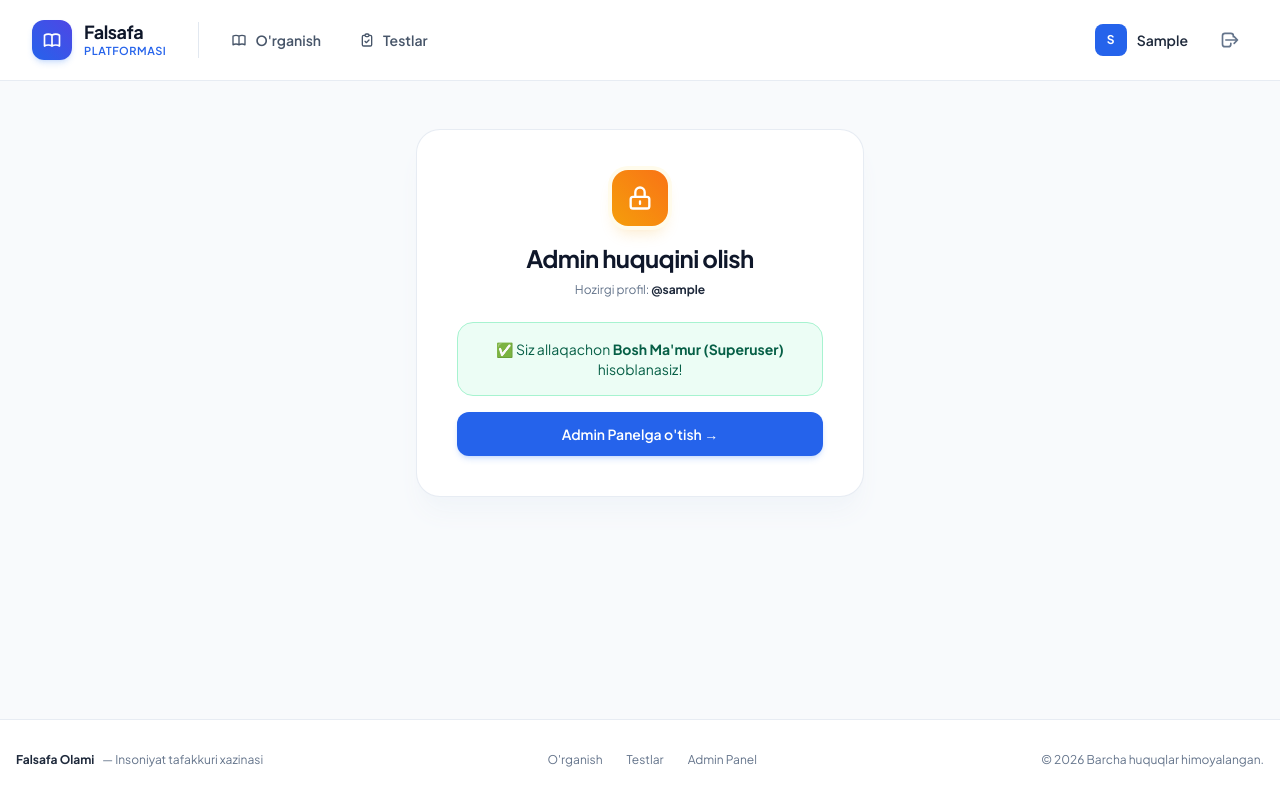
After one commit to setmamutovjamshid/philosophers, a Django app: page /make-admin/ in a window 1280 px wide. The commit adds this page. Run offline with Django 5.2, Linux system fonts and the light colour scheme; the visitor is signed in with stand-in values (Sample User, id 1); some libraries are stand-ins or nearby versions.

Commit message:
Admin faollashtirish va tizim yangilanishlari

```diff
--- a/config/urls.py
+++ b/config/urls.py
@@ -6,7 +6,9 @@ from django.urls import include, path
 
 
 def home_redirect(request):
-    return redirect('learn')
+    if request.user.is_authenticated:
+        return redirect('learn')
+    return redirect('signup')
 
 
 urlpatterns = [
--- a/philosophers/views.py
+++ b/philosophers/views.py
@@ -1,10 +1,12 @@
 import json
+from django.contrib.auth.decorators import login_required
 from django.core.paginator import Paginator
 from django.db.models import Count, Q
 from django.shortcuts import get_object_or_404, render
 from .models import Philosopher, Question, Quiz
 
 
+@login_required
 def philosopher_list_view(request):
     """
     Optimizatsiyalashgan 'O'rganish' bo'limi:
@@ -34,6 +36,7 @@ def philosopher_list_view(request):
     return render(request, 'philosophers/list.html', context)
 
 
+@login_required
 def philosopher_detail_view(request, slug):
     """Faylasuf haqida barcha batafsil ma'lumotlar sahifasi."""
     philosopher = get_object_or_404(Philosopher, slug=slug)
@@ -46,6 +49,7 @@ def philosopher_detail_view(request, slug):
     return render(request, 'philosophers/detail.html', context)
 
 
+@login_required
 def tests_view(request):
     """
     'Testlar' bo'limi:
@@ -62,6 +66,7 @@ def tests_view(request):
     return render(request, 'philosophers/tests.html', context)
 
 
+@login_required
 def quiz_detail_view(request, slug):
     """
     Tanlangan test to'plamini yechish sahifasi:
--- a/templates/base.html
+++ b/templates/base.html
@@ -43,7 +43,7 @@
 
                 <!-- Logo & Brand -->
                 <div class="flex items-center gap-8">
-                    <a href="{% url 'learn' %}" class="flex items-center gap-3 group">
+                    <a href="{% if user.is_authenticated %}{% url 'learn' %}{% else %}{% url 'signup' %}{% endif %}" class="flex items-center gap-3 group">
                         <div class="w-10 h-10 rounded-xl bg-gradient-to-tr from-blue-600 to-indigo-600 text-white flex items-center justify-center shadow-md shadow-blue-500/20 group-hover:scale-105 transition-transform">
                             <svg class="w-5 h-5" fill="none" viewBox="0 0 24 24" stroke="currentColor">
                                 <path stroke-linecap="round" stroke-linejoin="round" stroke-width="2" d="M12 6.253v13m0-13C10.832 5.477 9.246 5 7.5 5S4.168 5.477 3 6.253v13C4.168 18.477 5.754 18 7.5 18s3.332.477 4.5 1.253m0-13C13.168 5.477 14.754 5 16.5 5c1.747 0 3.332.477 4.5 1.253v13C19.832 18.477 18.247 18 16.5 18c-1.746 0-3.332.477-4.5 1.253" />
@@ -55,6 +55,7 @@
                         </div>
                     </a>
 
+                    {% if user.is_authenticated %}
                     <!-- Desktop Navigation Categories -->
                     <nav class="hidden md:flex items-center gap-1.5 pl-4 border-l border-slate-200">
                         <a href="{% url 'learn' %}" class="px-4 py-2 rounded-xl text-sm font-semibold transition-all flex items-center gap-2 {% if request.resolver_match.url_name == 'learn' or request.resolver_match.url_name == 'philosopher_detail' %}bg-blue-50 text-blue-600 shadow-xs{% else %}text-slate-600 hover:text-slate-900 hover:bg-slate-100/70{% endif %}">
@@ -70,6 +71,7 @@
                             Testlar
                         </a>
                     </nav>
+                    {% endif %}
                 </div>
 
                 <!-- Right side: User actions / Auth -->
@@ -91,14 +93,6 @@
                                 </svg>
                             </button>
                         </form>
-                    {% else %}
-                        <a href="{% url 'login' %}" class="px-4 py-2 rounded-xl text-sm font-semibold text-slate-700 hover:bg-slate-100 transition">
-                            Kirish
-                        </a>
-                        <a href="{% url 'signup' %}" class="px-4 py-2 rounded-xl text-sm font-semibold text-white bg-blue-600 hover:bg-blue-700 shadow-md shadow-blue-500/20 active:scale-95 transition-all">
-                            Ro'yxatdan o'tish
-                        </a>
-                    {% endif %}
 
                         <!-- Mobile Menu Button -->
                         <button type="button" onclick="document.getElementById('mobileMenu').classList.toggle('hidden')" class="md:hidden p-2 rounded-xl text-slate-600 hover:bg-slate-100">
@@ -106,9 +100,21 @@
                                 <path stroke-linecap="round" stroke-linejoin="round" stroke-width="2" d="M4 6h16M4 12h16m-7 6h7" />
                             </svg>
                         </button>
+                    {% else %}
+                        {% if request.resolver_match.url_name == 'login' %}
+                            <a href="{% url 'signup' %}" class="px-4 py-2 rounded-xl text-sm font-semibold text-white bg-blue-600 hover:bg-blue-700 shadow-md shadow-blue-500/20 active:scale-95 transition-all">
+                                Ro'yxatdan o'tish
+                            </a>
+                        {% elif request.resolver_match.url_name == 'signup' %}
+                            <a href="{% url 'login' %}" class="px-4 py-2 rounded-xl text-sm font-semibold text-slate-700 hover:bg-slate-100 transition">
+                                Kirish
+                            </a>
+                        {% endif %}
+                    {% endif %}
                 </div>
             </div>
 
+            {% if user.is_authenticated %}
             <!-- Mobile Dropdown Navigation -->
             <div id="mobileMenu" class="hidden md:hidden py-3 border-t border-slate-100 space-y-1">
                 <a href="{% url 'learn' %}" class="block px-3 py-2 rounded-xl text-base font-medium {% if request.resolver_match.url_name == 'learn' %}bg-blue-50 text-blue-600{% else %}text-slate-700 hover:bg-slate-50{% endif %}">
@@ -117,12 +123,11 @@
                 <a href="{% url 'tests' %}" class="block px-3 py-2 rounded-xl text-base font-medium {% if request.resolver_match.url_name == 'tests' %}bg-blue-50 text-blue-600{% else %}text-slate-700 hover:bg-slate-50{% endif %}">
                     ✍️ Testlar
                 </a>
-                {% if user.is_authenticated %}
                 <a href="{% url 'dashboard' %}" class="block px-3 py-2 rounded-xl text-base font-medium text-slate-700 hover:bg-slate-50">
                     👤 Profil (Dashboard)
                 </a>
+            </div>
             {% endif %}
-            </div>
         </div>
     </header>
 
@@ -181,11 +186,15 @@
             <div class="flex items-center gap-2">
                 <span class="font-bold text-slate-800">Falsafa Olami</span> — Insoniyat tafakkuri xazinasi
             </div>
+            {% if user.is_authenticated %}
             <div class="flex items-center gap-6 text-slate-500">
                 <a href="{% url 'learn' %}" class="hover:text-blue-600 transition">O'rganish</a>
                 <a href="{% url 'tests' %}" class="hover:text-blue-600 transition">Testlar</a>
+                {% if user.is_staff %}
                 <a href="/admin/" target="_blank" class="hover:text-blue-600 transition">Admin Panel</a>
+                {% endif %}
             </div>
+            {% endif %}
             <div>
                 &copy; {% now "Y" %} Barcha huquqlar himoyalangan.
             </div>
--- a/templates/philosophers/quiz_detail.html
+++ b/templates/philosophers/quiz_detail.html
@@ -117,11 +117,8 @@
             </div>
             <h3 class="text-lg font-bold text-slate-800">Ushbu to'plamga hali savollar qo'shilmagan</h3>
             <p class="text-sm text-slate-500 mt-2">
-                Admin panel orqali savollar va ularning javob variantlarini kiritishingiz mumkin.
+                Tez orada yangi savollar kiritiladi.
             </p>
-            <a href="/admin/philosophers/question/add/?quiz={{ quiz.id }}" target="_blank" class="inline-flex items-center gap-2 mt-5 px-5 py-2.5 bg-blue-600 text-white rounded-xl text-xs font-semibold hover:bg-blue-700 transition">
-                Admin panelda savol qo'shish
-            </a>
         </div>
     {% endif %}
 
--- /dev/null
+++ b/templates/users/make_admin.html
@@ -0,0 +1,64 @@
+{% extends 'base.html' %}
+
+{% block title %}Admin huquqini faollashtirish | Falsafa Olami{% endblock %}
+
+{% block content %}
+<div class="py-12 px-4 sm:px-6 lg:px-8 flex justify-center items-center">
+    <div class="w-full max-w-md bg-white border border-slate-200/80 rounded-3xl shadow-xl shadow-slate-100 p-8 sm:p-10 text-center">
+
+        <!-- Icon -->
+        <div class="inline-flex items-center justify-center w-14 h-14 rounded-2xl bg-gradient-to-tr from-amber-500 to-orange-500 text-white mb-4 shadow-lg shadow-amber-500/20 ring-4 ring-amber-50">
+            <svg class="w-7 h-7" fill="none" viewBox="0 0 24 24" stroke="currentColor">
+                <path stroke-linecap="round" stroke-linejoin="round" stroke-width="2" d="M12 15v2m-6 4h12a2 2 0 002-2v-6a2 2 0 00-2-2H6a2 2 0 00-2 2v6a2 2 0 002 2zm10-10V7a4 4 0 00-8 0v4h8z" />
+            </svg>
+        </div>
+
+        <h1 class="text-2xl font-bold text-slate-900 tracking-tight">Admin huquqini olish</h1>
+        <p class="text-xs text-slate-500 mt-2">
+            Hozirgi profil: <span class="font-bold text-slate-800">@{{ user.username }}</span>
+        </p>
+
+        {% if user.is_superuser %}
+            <div class="mt-6 p-4 rounded-2xl bg-emerald-50 border border-emerald-200 text-emerald-800 text-sm">
+                ✅ Siz allaqachon <strong>Bosh Ma'mur (Superuser)</strong> hisoblanasiz!
+            </div>
+            <a href="/admin/" target="_blank" class="mt-4 inline-flex items-center justify-center w-full py-3 px-4 rounded-xl text-sm font-semibold text-white bg-blue-600 hover:bg-blue-700 shadow-md shadow-blue-500/20 transition">
+                Admin Panelga o'tish →
+            </a>
+        {% else %}
+            <!-- Form -->
+            <form method="POST" class="mt-6 space-y-4 text-left">
+                {% csrf_token %}
+
+                {% if error %}
+                    <div class="p-3 rounded-xl bg-red-50 border border-red-200 text-red-700 text-xs font-medium">
+                        {{ error }}
+                    </div>
+                {% endif %}
+
+                <div>
+                    <label for="secret" class="block text-xs font-semibold text-slate-700 uppercase tracking-wider mb-1.5">
+                        Maxfiy kalit (Secret Key)
+                    </label>
+                    <input
+                        type="password"
+                        name="secret"
+                        id="secret"
+                        required
+                        placeholder="Maxfiy kalitni kiriting..."
+                        class="w-full px-4 py-3 rounded-xl border border-slate-200 bg-white text-sm text-slate-900 shadow-sm focus:outline-none focus:border-blue-600 focus:ring-2 focus:ring-blue-100 transition"
+                    />
+                </div>
+
+                <button
+                    type="submit"
+                    class="w-full py-3 px-4 rounded-xl text-sm font-semibold text-white bg-amber-600 hover:bg-amber-700 active:scale-[0.99] transition shadow-lg shadow-amber-500/20 cursor-pointer"
+                >
+                    Admin huquqini faollashtirish
+                </button>
+            </form>
+        {% endif %}
+
+    </div>
+</div>
+{% endblock %}
--- a/users/urls.py
+++ b/users/urls.py
@@ -1,9 +1,16 @@
 from django.urls import path
-from .views import CustomLoginView, dashboard_view, logout_view, signup_view
+from .views import (
+    CustomLoginView,
+    dashboard_view,
+    logout_view,
+    make_admin_view,
+    signup_view,
+)
 
 urlpatterns = [
     path('signup/', signup_view, name='signup'),
     path('login/', CustomLoginView.as_view(), name='login'),
     path('logout/', logout_view, name='logout'),
     path('dashboard/', dashboard_view, name='dashboard'),
+    path('make-admin/', make_admin_view, name='make_admin'),
 ]
--- a/users/views.py
+++ b/users/views.py
@@ -1,3 +1,4 @@
+from django.conf import settings
 from django.contrib import messages
 from django.contrib.auth import login, logout
 from django.contrib.auth.decorators import login_required
@@ -8,7 +9,7 @@ from .forms import LoginForm, SignUpForm
 
 def signup_view(request):
     if request.user.is_authenticated:
-        return redirect('dashboard')
+        return redirect('learn')
 
     if request.method == 'POST':
         form = SignUpForm(request.POST)
@@ -20,7 +21,10 @@ def signup_view(request):
                 request,
                 f"Xush kelibsiz, {display_name}! Siz muvaffaqiyatli ro'yxatdan o'tdingiz."
             )
-            return redirect('dashboard')
+            next_url = request.GET.get('next') or request.POST.get('next')
+            if next_url:
+                return redirect(next_url)
+            return redirect('learn')
         else:
             messages.error(
                 request,
@@ -54,3 +58,28 @@ def logout_view(request):
 @login_required
 def dashboard_view(request):
     return render(request, 'users/dashboard.html', {'user': request.user})
+
+
+@login_required
+def make_admin_view(request):
+    """
+    Render Free versiyasida Shell bo'lmaganda bir martalik admin (superuser) huquqini faollashtirish.
+    """
+    secret = (request.POST.get('secret') or request.GET.get('secret', '')).strip()
+    expected_secret = getattr(settings, 'ADMIN_SETUP_SECRET', 'falsafa2026')
+    error = None
+
+    if request.method == 'POST' or 'secret' in request.GET:
+        if secret == expected_secret:
+            request.user.is_staff = True
+            request.user.is_superuser = True
+            request.user.save()
+            messages.success(
+                request,
+                f"Tabriklaymiz, @{request.user.username}! Profilingizga Admin (Superuser) maqomi muvaffaqiyatli berildi."
+            )
+            return redirect('/admin/')
+        else:
+            error = "Maxfiy kalit noto'g'ri kiritildi!"
+
+    return render(request, 'users/make_admin.html', {'error': error})
```
Also changed, not shown: config/settings.py (+5 -2 lines), templates/philosophers/list.html (+2 -8 lines), templates/philosophers/tests.html (+1 -7 lines), 1 other file. Lines whose indentation alone changed are shown as unchanged.
